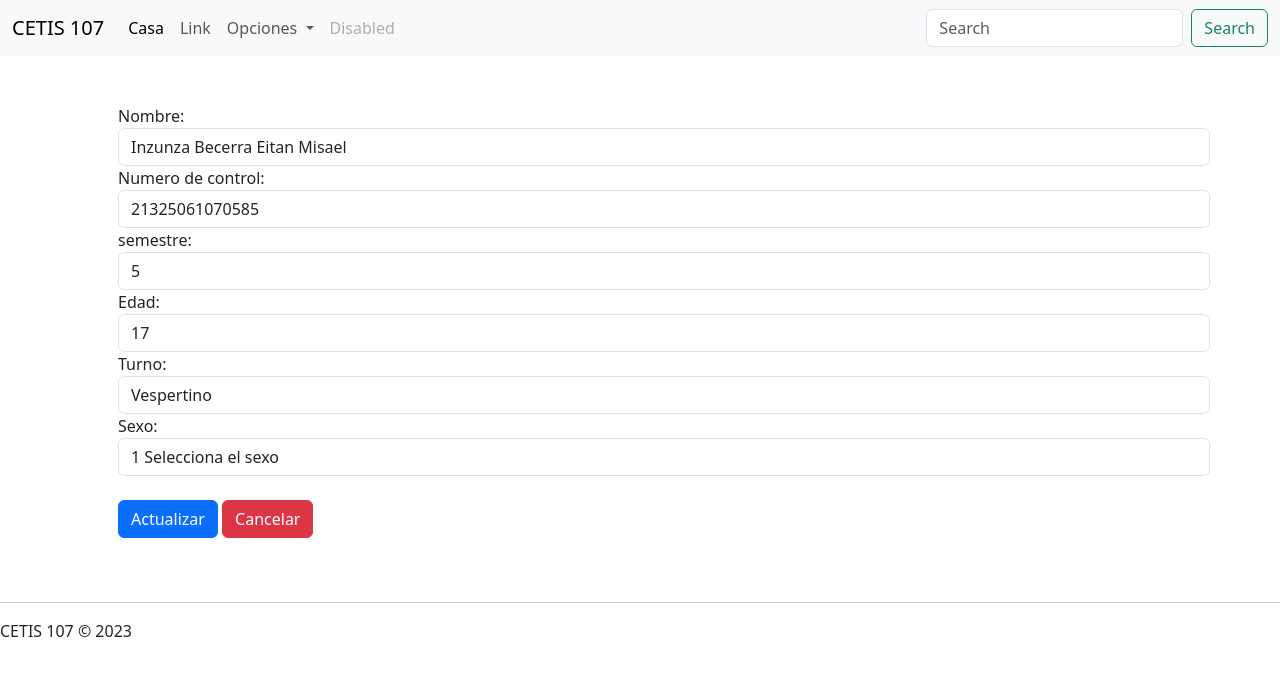
After one commit to InzunzaE/webybasededatos2023, a PHP site: page /editarAlumno.php?id=1 in a window 1280 px wide. The commit adds this page. Shown: the top 676 px of the page. Run offline with PHP 8.4, Linux system fonts and the light colour scheme; data comes from the database, SQL or seed files in the repository; some libraries are stand-ins or nearby versions.

Commit message:
Add files via upload

```diff
--- a/parcial2/consultarAlumnos.php
+++ b/parcial2/consultarAlumnos.php
@@ -46,8 +46,8 @@
                                     <td><?php echo $registro["turno"]; ?></td>
                                     <td><?php echo $registro["sexo"]; ?></td>
                                     <td>
-                                        <a href="" class="btn btn-primary">Editar</a>
-                                        <a href="" class="btn btn-danger">Borrar</a>
+                                        <a href="editarAlumno.php?id=<?php echo $registro ["id"]; ?>" class="btn btn-sm btn-primary">Editar</a>
+                                        <a href="eliminarAlumno.php?id=<?php echo $registro["id"]; ?>" class="btn btn-sm btn-danger">Borrar</a>
                                     </td>
                                 </tr>
                             <?php } ?>
@@ -55,7 +55,7 @@
                     </table>
                     </div>
                <?php } else { ?>
-                <h2> no existe datos</h2>
+                <h2 class="m-4"> no existe datos</h2>
                <?php } ?>
             </div>
         </div>
--- /dev/null
+++ b/parcial2/editarAlumno.php
@@ -0,0 +1,79 @@
+<!DOCTYPE html>
+<html lang="en">
+<head>
+    <meta charset="UTF-8">
+    <meta name="viewport" content="width=device-width, initial-scale=1.0">
+    <title>Registrar Alumno</title>
+    <link rel="stylesheet" href="css/bootstrap.css">
+    <script src="code.jquery.com_jquery-3.7.1.js"></script>
+</head>
+<body>
+    <?php
+    include 'menu.php';
+    include 'conexion.php';
+    $id = $_GET["id"];
+    $sql = "SELECT * FROM alumnos WHERE id=".$id;
+
+    $datos = $conexion->query($sql);
+    $alumno = $datos->fetch_assoc();
+
+
+
+    ?>
+
+        <div class="container">
+            <div class="row">
+                <div class="col-12 m-4 p-4" >
+                    <form action="actualizarRegistro.php" method="POST">
+                        <input type="hidden" name="id" value="<?php echo $alumno["id"]; ?>">
+                        <div class="form-group">
+                            <label for="">Nombre:</label>
+                            <input value="<?php echo $alumno["nombre"]; ?>"name="nombre" type="text" class="form-control" placeholder="Teclea el nombre del alumno" required>
+                        </div>
+                        <div class="form-group">
+                            <label for="">Numero de control:</label>
+                            <input value="<?php echo $alumno["numero_control"]; ?>" name="nc" type="text" class="form-control" placeholder="Teclea el nunmero de control" required>
+                        </div>
+                        <div class="form-group">
+                            <label for="">semestre:</label>
+                            <input value="<?php echo $alumno["semestre"]; ?>" name="semestre" type="number" class="form-control" placeholder="Teclea el semestredel alumno" required>
+                        </div>
+                        <div class="form-group">
+                            <label for="">Edad:</label>
+                            <input value="<?php echo $alumno["edad"]; ?>" name="edad" type="number" class="form-control" placeholder="Teclea la edad del alumno" required>
+                        </div>
+                        <div class="form-group">
+                            <label for="">Turno:</label>
+                            <select name="turno" class="form-control" required>
+                            <option value="<?php echo $alumno["turno"]; ?>"><?php echo $alumno["turno"];?></option>
+                            <option value="MATUTINO">MATUTINO</option>
+                            <option value="VESPERTINO">VESPERTINO</option>
+                            </select>
+                        </div>
+                        <div class="form-group">
+                            <label for="">Sexo:</label>
+                            <select name="sexo" class="form-control" required>
+                                <option value="<?php echo $alumno["sexo"]; ?>"><?php echo $alumno["sexo"];?> Selecciona el sexo </option>
+                                <option value="0">Femenino</option>
+                                <option value="1">Masculino</option>
+                            </select>
+                        </div><br>
+                        <div>
+                            <input type="submit" value="Actualizar" class="btn btn-primary">
+                            <a href="consultarAlumnos.php" class="btn btn-danger">Cancelar</a>
+                        </div>
+                    </form>
+                </div>
+            </div>
+        </div>
+
+
+    <footer class="text_center">
+        <hr>
+        CETIS 107 &copy; 2023
+    </footer>
+
+    <script src="js/bootstrap.min.js"></script>
+
+</body>
+</html>
```
Also changed, not shown: parcial2/eliminarAlumno.php (added, +16 -0 lines).
